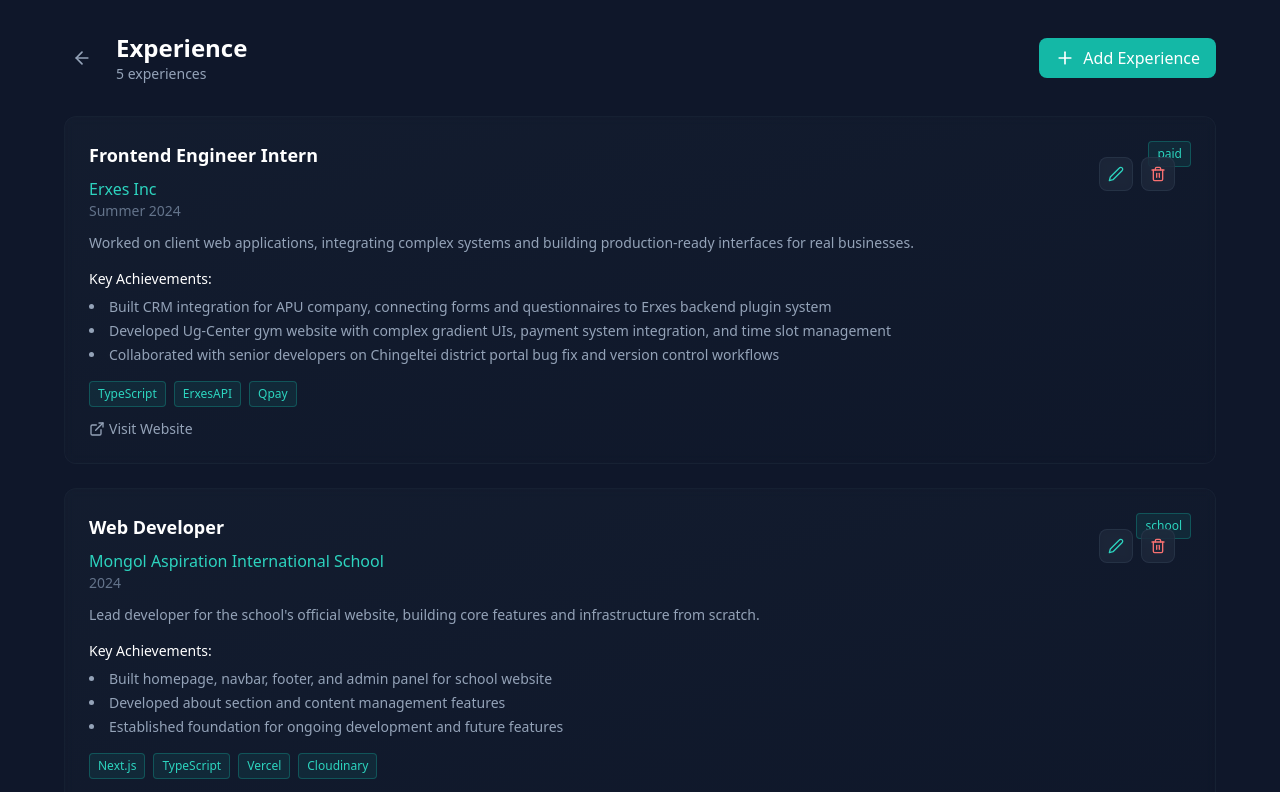
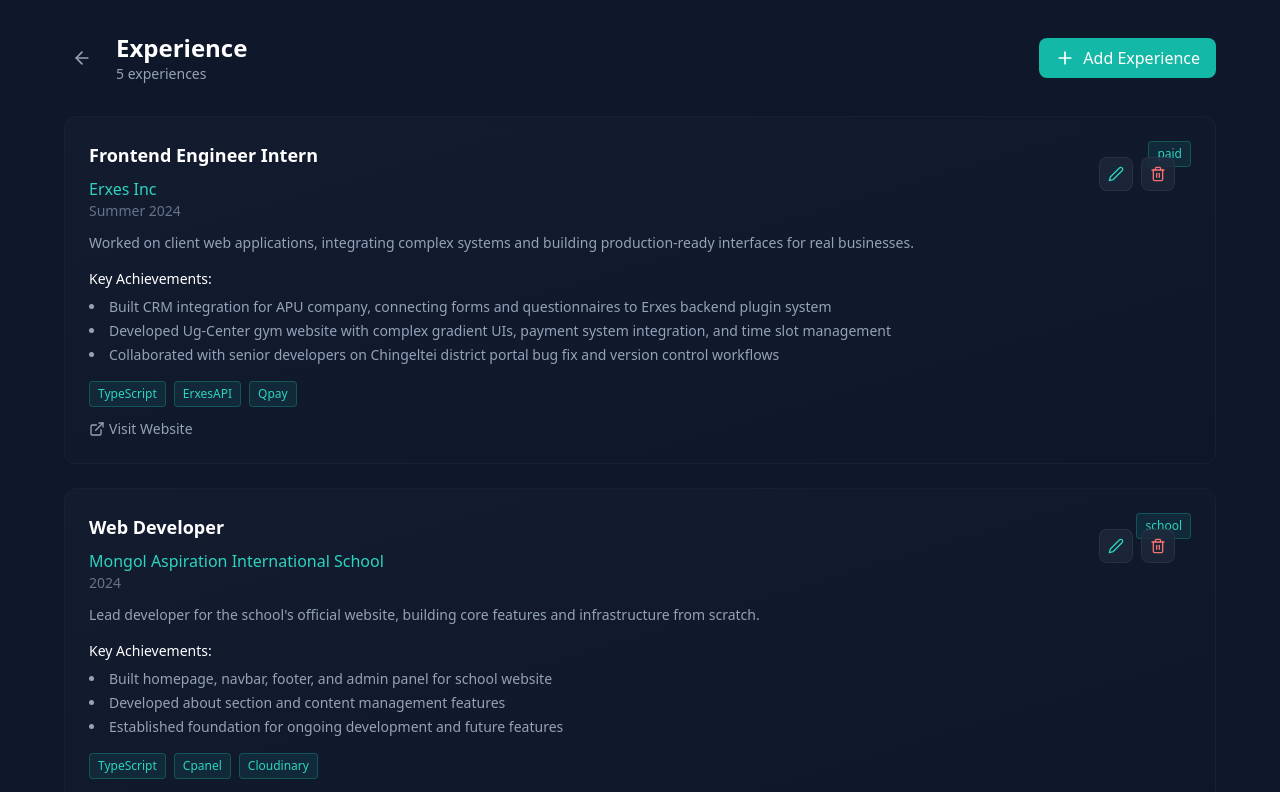
Before and after one commit to Sain-orshikh/portfolio, a Next.js app: page /zlog/experience in a window 1280 px wide. Shown: the top 792 px of the page. Built offline with nearby package versions, Linux system fonts and the light colour scheme.

Commit message:
Update experience: Web Developer at Mongol Aspiration International School

```diff
--- a/src/data/experiences.ts
+++ b/src/data/experiences.ts
@@ -25,7 +25,6 @@
     role: "Web Developer",
     company: "Mongol Aspiration International School",
     period: "2024",
-    type: "school",
     description: "Lead developer for the school's official website, building core features and infrastructure from scratch.",
     achievements: [
       "Built homepage, navbar, footer, and admin panel for school website",
@@ -33,11 +32,11 @@
       "Established foundation for ongoing development and future features"
     ],
     tech: [
-      "Next.js",
       "TypeScript",
-      "Vercel",
+      "Cpanel",
       "Cloudinary"
     ],
+    type: "school",
     link: "https://www.facebook.com/MongolAspiration"
   },
   {
```
